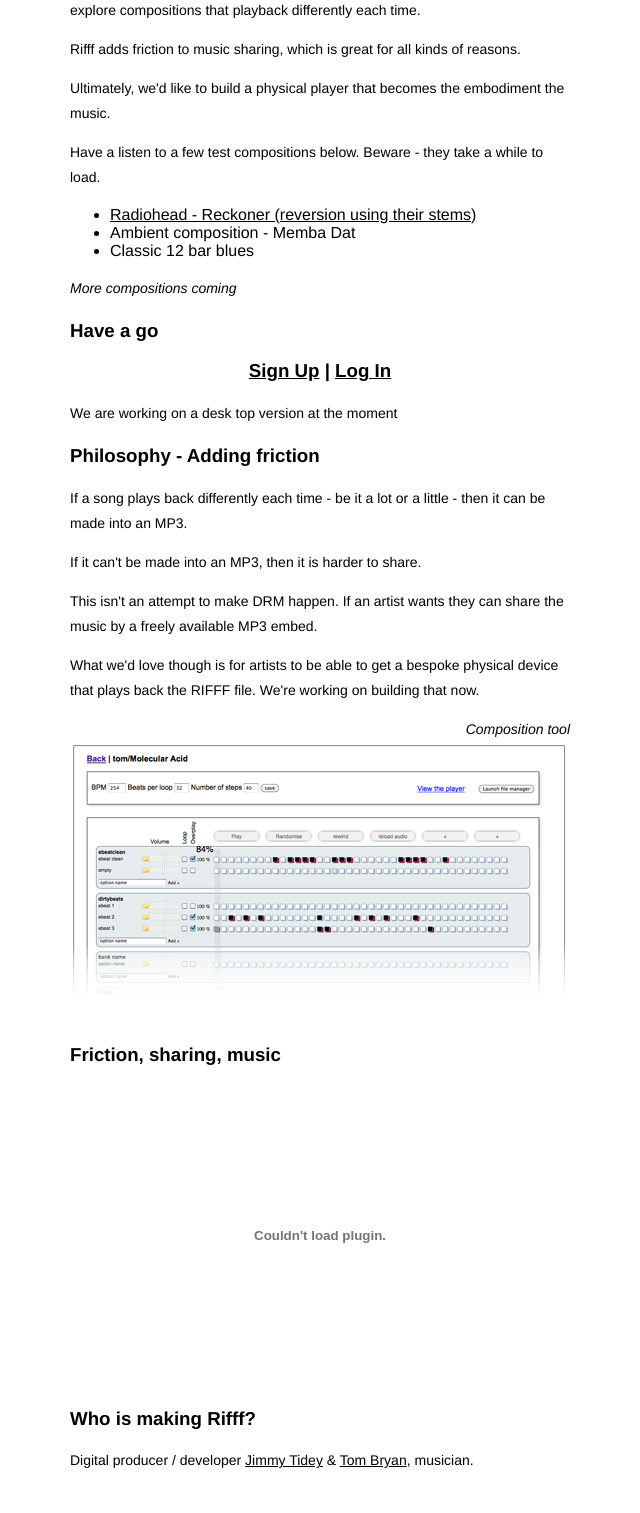
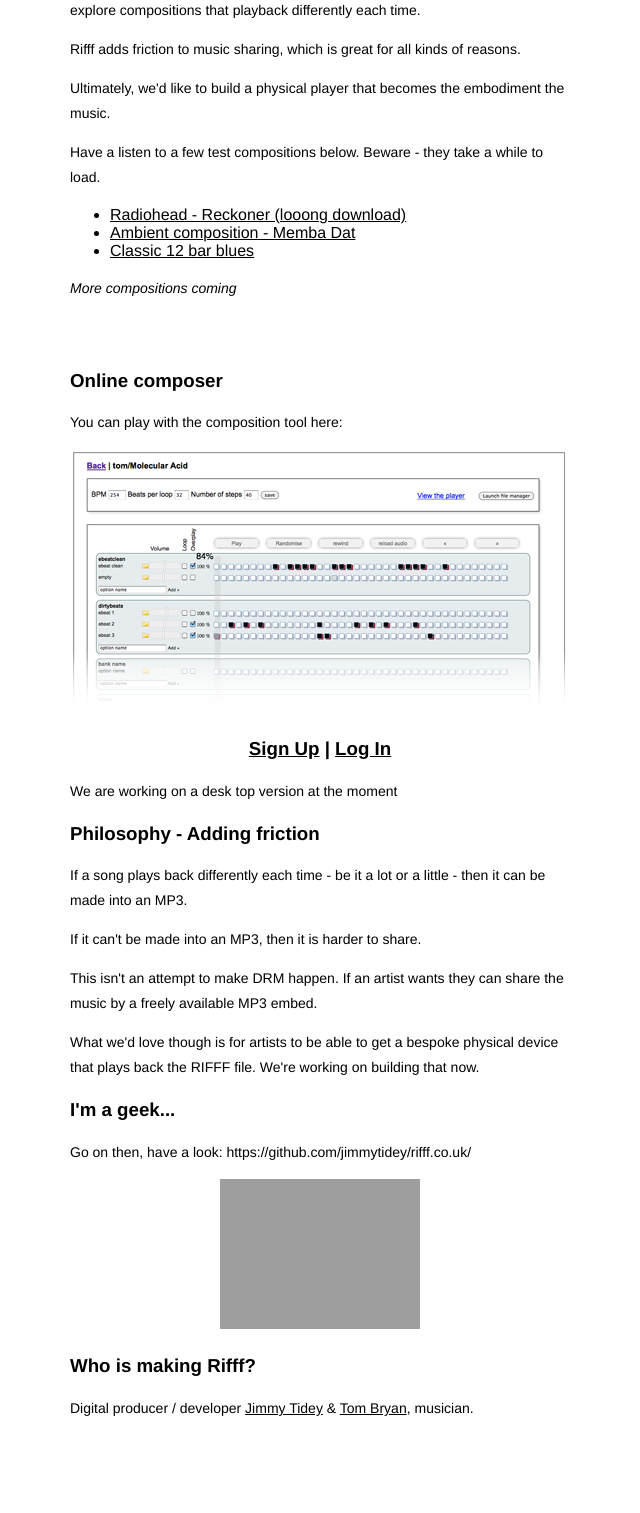
Before and after one commit to jimmytidey/rifff.co.uk, a PHP site: page / in a window 1280 px wide. Shown: the part 210-1723 px from the top of the page, without its empty margins (320-960 px from the left). After the commit the page ends 1626 px from the top, so only its background shows below. Run offline with PHP 8.4, Linux system fonts and the light colour scheme; grey boxes are pictures that could not be loaded.

Commit message:
automated commit

```diff
--- a/html/index.php
+++ b/html/index.php
@@ -24,14 +24,23 @@
 				<p>Have a listen to a few test compositions below. Beware - they take a while to load.</p>
 
 				<ul>
-				    <li><a href='public_play.php?project_name=Reckoner'>Radiohead - Reckoner (reversion using their stems)</a></li>
-				    <li>Ambient composition - Memba Dat</li>
-				    <li>Classic 12 bar blues</li>
+				    <li><a href='public_play.php?project_name=Reckoner'>Radiohead - Reckoner (looong download)</a></li>
+				    <li><a href='public_play.php?project_name=Membadat'>Ambient composition - Memba Dat</a></li>
+				    <li><a href='public_play.php?project_name=Blues'>Classic 12 bar blues</a></li>
 				</ul>
 
 				<p><em>More compositions coming</em></p>
 
-				<h3>Have a go</h3>
+				<br/>
+				<br/>
+
+				<h3>Online composer</h3>
+
+				<p>You can play with the composition tool here:</p>
+
+				<p style='text-align:center'>
+				    <img src='resources/composer.png' />
+				</p>
 
 				<h3 id='user_nav' ><a href='signup.php'>Sign Up</a> | <a href='login.php'>Log In</a></h3>
 
@@ -48,16 +57,13 @@
 				<p>What we'd love though is for artists to be able to get a bespoke physical device that plays back the RIFFF file. We're working on building that now.</p>
 
 
-				<p class='caption'><em>Composition tool</em></p>
-				<img src='resources/composer.png' />
+				<h3>I'm a geek...</h3>
 
-				<br /><br />
+				<p>Go on then, have a look: https://github.com/jimmytidey/rifff.co.uk/</p>
 
-                <h3>Friction, sharing, music</h3>
-
-                <p></p>
-
-                <object type='application/x-shockwave-flash' data='http://riff.jimmytidey.co.uk/FLASH%20SRC/random_seed_player.swf' width='500' height='300'><param name='flashvars'  /><param name='allowScriptAccess' value='always' /><param name='movie' value='http://riff.jimmytidey.co.uk/FLASH%20SRC/random_seed_player.swf' /></object>
+				<p style='text-align:center'>
+				    <img src='http://www.schrankmonster.de/wp-content/uploads/2010/09/octocat.png' width='200' />
+				</p>
 
 				<h3>Who is making Rifff?</h3>
 				<p>Digital producer / developer <a href='http://jimmytidey.co.uk' target='_blank' >Jimmy Tidey</a> &amp;
```
